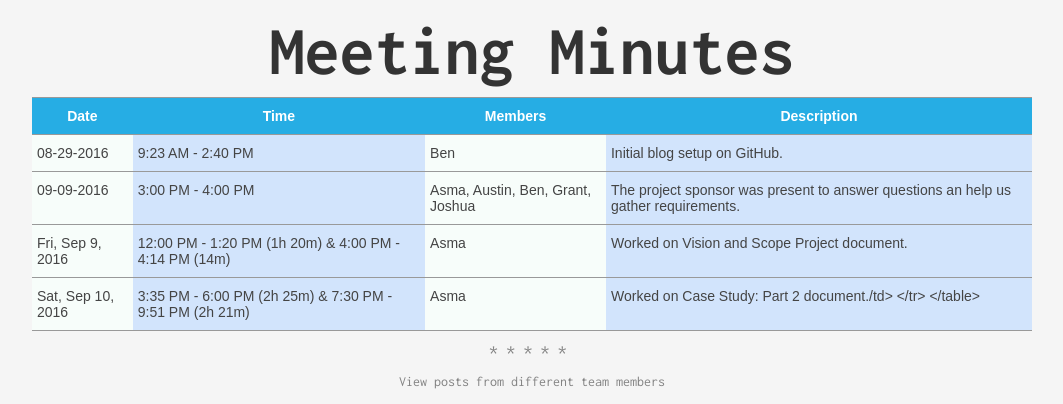
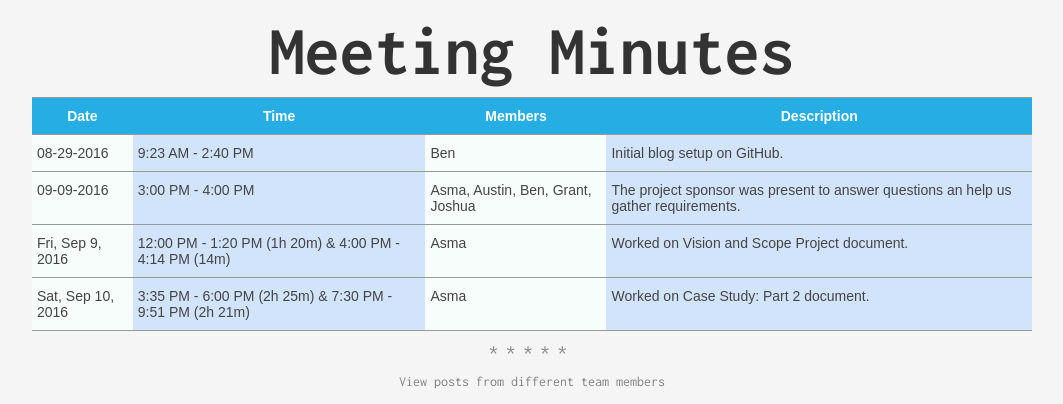
Before and after one commit to swen-440-team-6/swen-440-team-6.github.io, a Jekyll site: the page built from minutes.md, in a window 1280 px wide. Shown: the part 220-624 px from the top of the page, without its empty margins (108-1171 px from the left). Built offline with Jekyll 4.4.1, drawn with Linux system fonts in a browser that asks for light colours.

Commit message:
closed tag
closed tag

```diff
--- a/minutes.md
+++ b/minutes.md
@@ -42,6 +42,6 @@ permalink: /minutes/
     <td class="tg-yw4l">Sat, Sep 10, 2016<br></td>
     <td class="tg-6k2t">3:35 PM - 6:00 PM (2h 25m) & 7:30 PM - 9:51 PM (2h 21m)</td>
     <td class="tg-yw4l">Asma</td>
-    <td class="tg-6k2t">Worked on Case Study: Part 2 document./td>
+    <td class="tg-6k2t">Worked on Case Study: Part 2 document.</td>
   </tr>
 </table>
```
